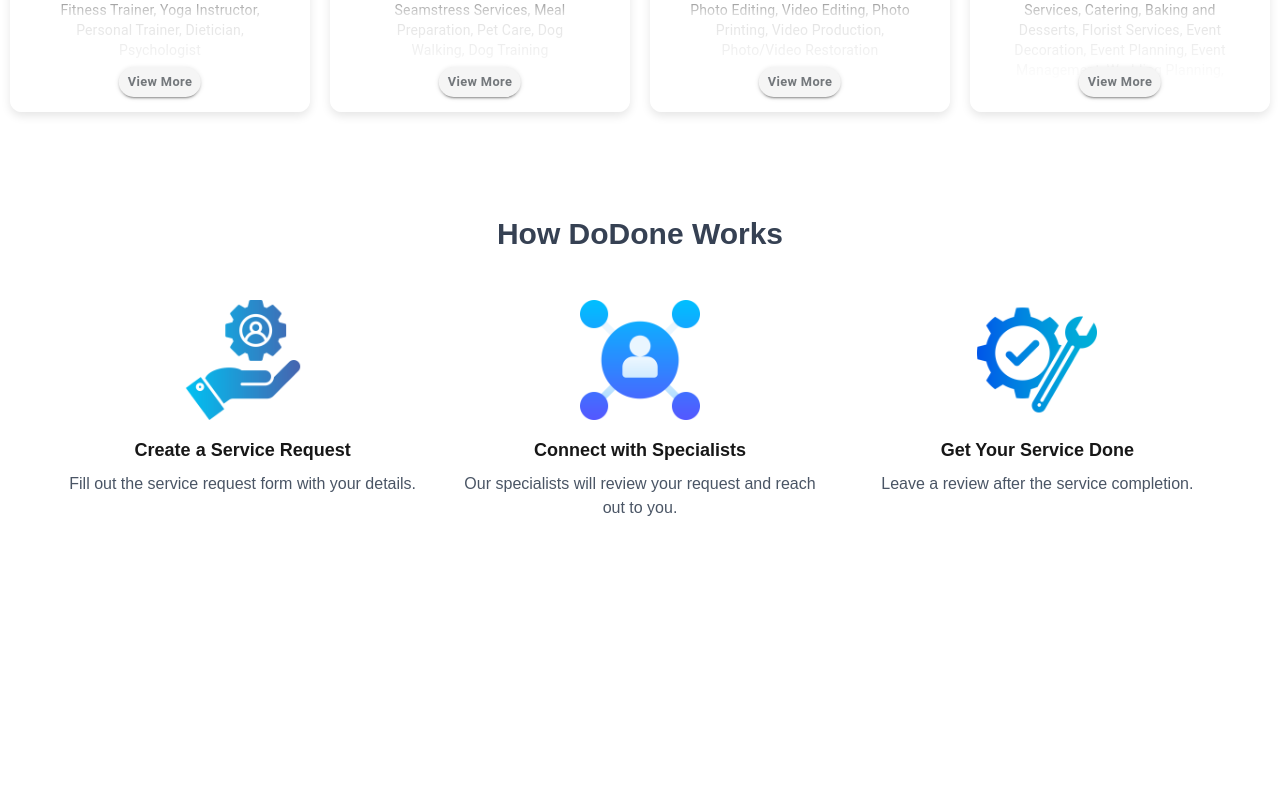
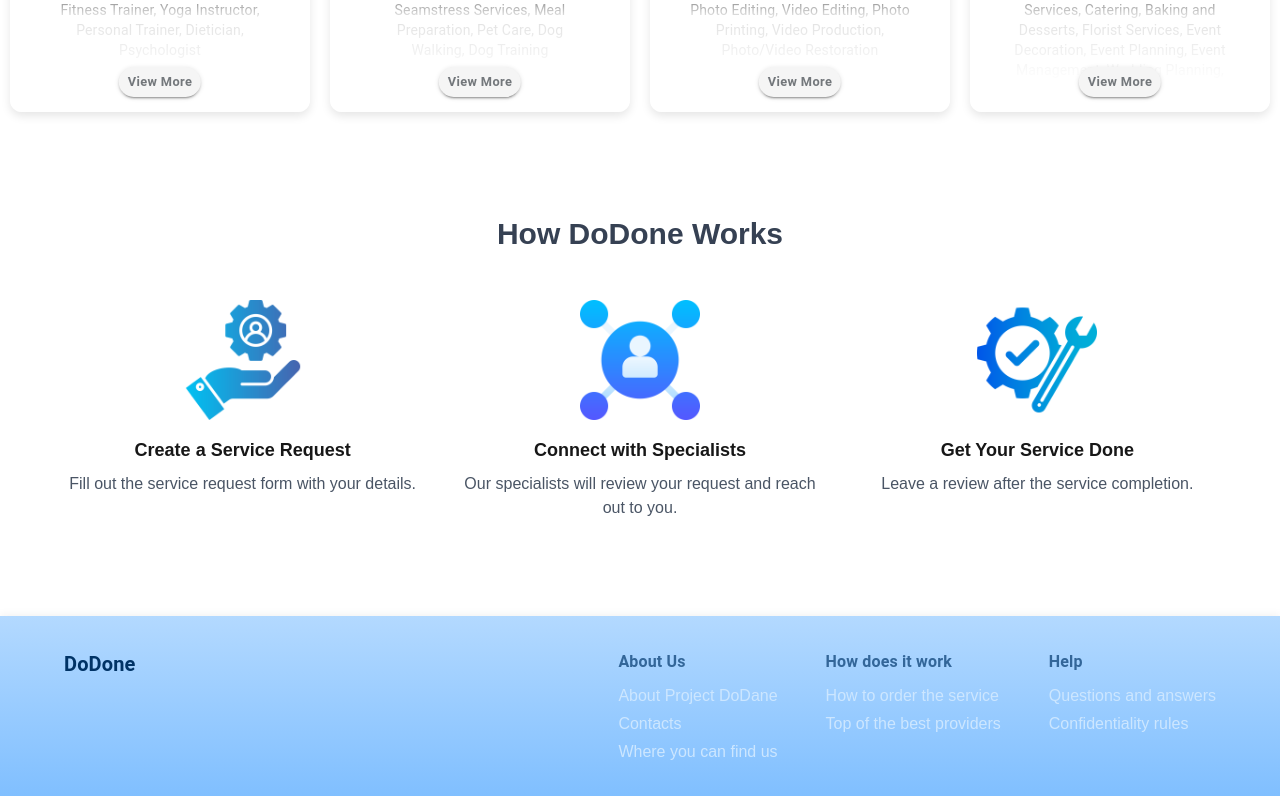
Before and after one commit to Vhkan/dodone, a Next.js app: page / in a window 1280 px wide. Shown: the part 980-1776 px from the top of the page. Before the commit the page ends 1564 px from the top, so only its background shows below. Built offline with nearby package versions, Linux system fonts and the light colour scheme.

Commit message:
add footer

```diff
--- a/src/app/page.tsx
+++ b/src/app/page.tsx
@@ -1,5 +1,6 @@
 import Header from "../components/Header";
 import CategoriesList from "@/components/Categories";
+import Footer from "@/components/Footer";
 import HowItWorks from "@/components/HowItWorks";
 
 export default function Home() {
@@ -10,6 +11,7 @@
         <CategoriesList />
         <HowItWorks/>
       </section>
+      <Footer/>
     </main>
   );
 }
--- /dev/null
+++ b/src/components/Footer.tsx
@@ -0,0 +1,109 @@
+import { AppBar, Box, Toolbar, Typography, Stack, Link } from "@mui/material";
+const Footer = () => {
+  return (
+    <AppBar
+      position="static"
+      sx={{
+        background: "linear-gradient(to bottom, #b3d9ff, #80bfff)",
+        color: "#003366",
+        mt: 4,
+        boxShadow: "0px -2px 8px rgba(0, 0, 0, 0.05)",
+        paddingY: 4,
+      }}
+    >
+      <Toolbar
+        sx={{
+          display: "flex",
+          justifyContent: "space-between",
+          alignItems: "flex-start",
+          flexDirection: { xs: "column", md: "row" },
+          width: "100%",
+          px: { xs: 2, md: 8 },
+        }}
+      >
+        {/* Logo / Title */}
+        <Typography
+          variant="h6"
+          component="div"
+          sx={{ fontWeight: "bold", mb: { xs: 2, md: 0 } }}
+        >
+          <Link href="#" underline="none" color="inherit">
+            DoDone
+          </Link>
+        </Typography>
+        {/* Logo with home page link
+                <Box sx={{ height: 85, marginLeft: "-1.5em" }}>
+                <Link href="#" underline="none" color="inherit">
+            <img
+              src="/doDoneLogo2.png"
+              alt="doDone Logo"
+              style={{ height: "100%", width: "auto", cursor: "pointer" }}
+            />
+          </Link>
+        </Box> */}
+        {/* Footer Categories */}
+        <Stack
+          direction="row"
+          spacing={6}
+          sx={{ textAlign: { xs: "center", md: "left" } }}
+        >
+          {/* About Us */}
+          <Box>
+            <Typography
+              variant="subtitle1"
+              sx={{ fontWeight: "bold", mb: 1, color: "#336699" }}
+            >
+              About Us
+            </Typography>
+            <Stack spacing={0.5}>
+              <Link href="#" underline="hover" color="#cce6ff">
+                About Project DoDane
+              </Link>
+              <Link href="#" underline="hover" color="#cce6ff">
+                Contacts
+              </Link>
+              <Link href="#" underline="hover" color="#cce6ff">
+                Where you can find us
+              </Link>
+            </Stack>
+          </Box>
+          {/* How does it work */}
+          <Box>
+            <Typography
+              variant="subtitle1"
+              sx={{ fontWeight: "bold", mb: 1, color: "#336699" }}
+            >
+              How does it work
+            </Typography>
+            <Stack spacing={0.5}>
+              <Link href="#" underline="hover" color="#cce6ff">
+                How to order the service
+              </Link>
+              <Link href="#" underline="hover" color="#cce6ff">
+                Top of the best providers
+              </Link>
+            </Stack>
+          </Box>
+          {/* Help */}
+          <Box>
+            <Typography
+              variant="subtitle1"
+              sx={{ fontWeight: "bold", mb: 1, color: "#336699" }}
+            >
+              Help
+            </Typography>
+            <Stack spacing={0.5}>
+              <Link href="#" underline="hover" color="#cce6ff">
+                Questions and answers
+              </Link>
+              <Link href="#" underline="hover" color="#cce6ff">
+                Confidentiality rules
+              </Link>
+            </Stack>
+          </Box>
+        </Stack>
+      </Toolbar>
+    </AppBar>
+  );
+};
+export default Footer;
```
